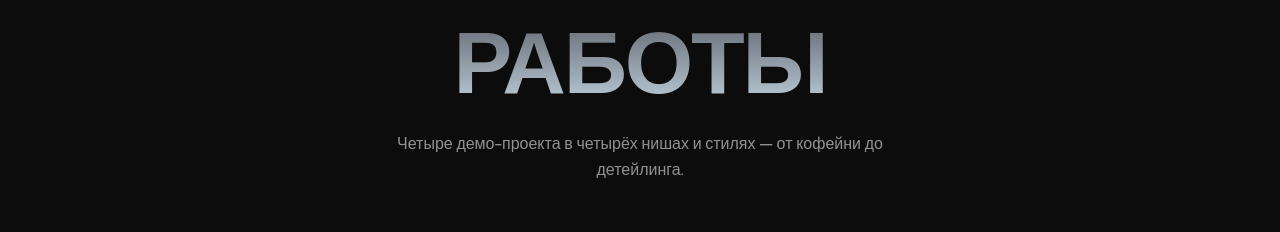
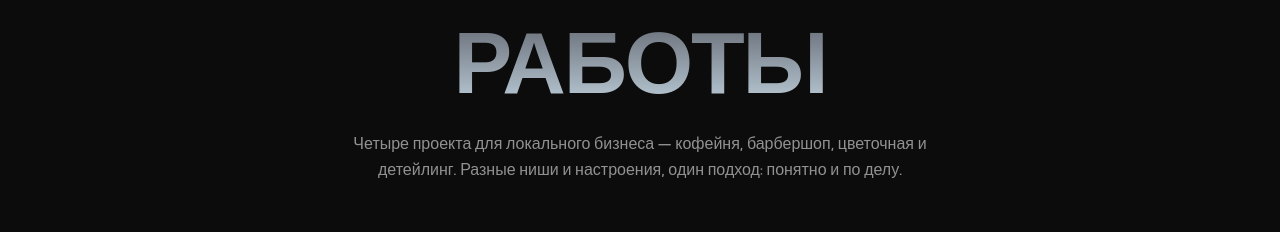
Before and after one commit to coderrrcoffee/my-portfolio, a React (Vite) app: page / in a window 1280 px wide. Shown: the part 926-1158 px from the top of the page. Built offline with nearby package versions, Linux system fonts and the light colour scheme.

Commit message:
Rewrite copy: human About text, works intro, footer

```diff
--- a/src/components/AboutMe.tsx
+++ b/src/components/AboutMe.tsx
@@ -3,7 +3,7 @@ import { motion, useScroll, useTransform, type MotionValue } from 'framer-motion
 import FadeIn from './FadeIn'
 
 const TEXT =
-  'Более пяти лет я занимаюсь дизайном — брендинг, веб-дизайн и пользовательский опыт. Мне особенно интересно работать с бизнесами, которые хотят выделяться и выглядеть на максимум. Давайте создадим что-то впечатляющее вместе!'
+  'Пять лет делаю брендинг, сайты и интерфейсы. Не гонюсь за трендами и не делаю «красиво ради красиво» — сначала разбираюсь в задаче, потом рисую. Люблю проекты, где нужно подумать. Есть идея — пиши, обсудим.'
 
 const CORNERS = [
   {
--- a/src/components/Footer.tsx
+++ b/src/components/Footer.tsx
@@ -16,7 +16,7 @@ export default function Footer() {
         className="hero-heading font-black uppercase leading-none tracking-tight"
         style={{ fontSize: 'clamp(2rem, 7vw, 88px)' }}
       >
-        Давайте работать
+        Есть задача?
       </FadeIn>
 
       <FadeIn y={20} delay={0.15} className="mt-10 flex flex-col items-center gap-6">
@@ -42,7 +42,7 @@ export default function Footer() {
           Написать в Telegram
         </a>
 
-        <span className="text-sm text-white/45">Открыт для проектов</span>
+        <span className="text-sm text-white/45">На связи в Telegram</span>
       </FadeIn>
 
       <FadeIn y={10} delay={0.25} className="mt-14 text-xs text-white/35">
--- a/src/components/Works.tsx
+++ b/src/components/Works.tsx
@@ -169,7 +169,8 @@ export default function Works() {
           delay={0.1}
           className="mx-auto mt-6 max-w-xl text-center leading-relaxed text-white/55"
         >
-          Четыре демо-проекта в четырёх нишах и стилях — от кофейни до детейлинга.
+          Четыре проекта для локального бизнеса — кофейня, барбершоп, цветочная и детейлинг. Разные
+          ниши и настроения, один подход: понятно и по делу.
         </FadeIn>
 
         <div className="mt-20 flex flex-col gap-24 sm:gap-28 md:gap-32">
```
